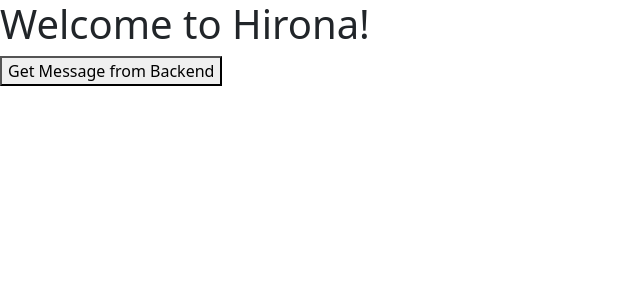
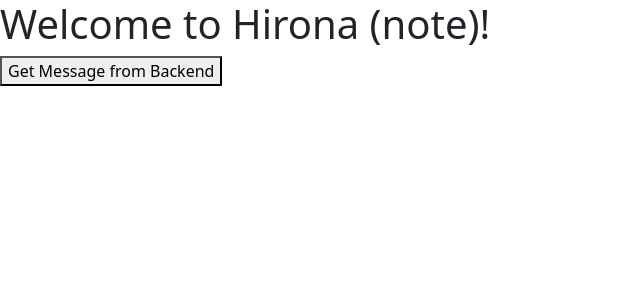
Before and after one commit to dowalsh/hirona, a React (Vite) app in the folder client2/: page / in a window 1280 px wide. Shown: the top 300 px of the page, without its empty margins (0-640 px from the left). Built offline with nearby package versions, Linux system fonts and the light colour scheme; no server answers.

Commit message:
changed message text

```diff
--- a/client2/src/App.tsx
+++ b/client2/src/App.tsx
@@ -22,7 +22,7 @@ function App() {
 
   return (
     <div className="App">
-      <h1>Welcome to Hirona!</h1>
+      <h1>Welcome to Hirona (note)!</h1>
       <button onClick={handleClick}>Get Message from Backend</button>
       {message && <p>{message}</p>}
     </div>
```
